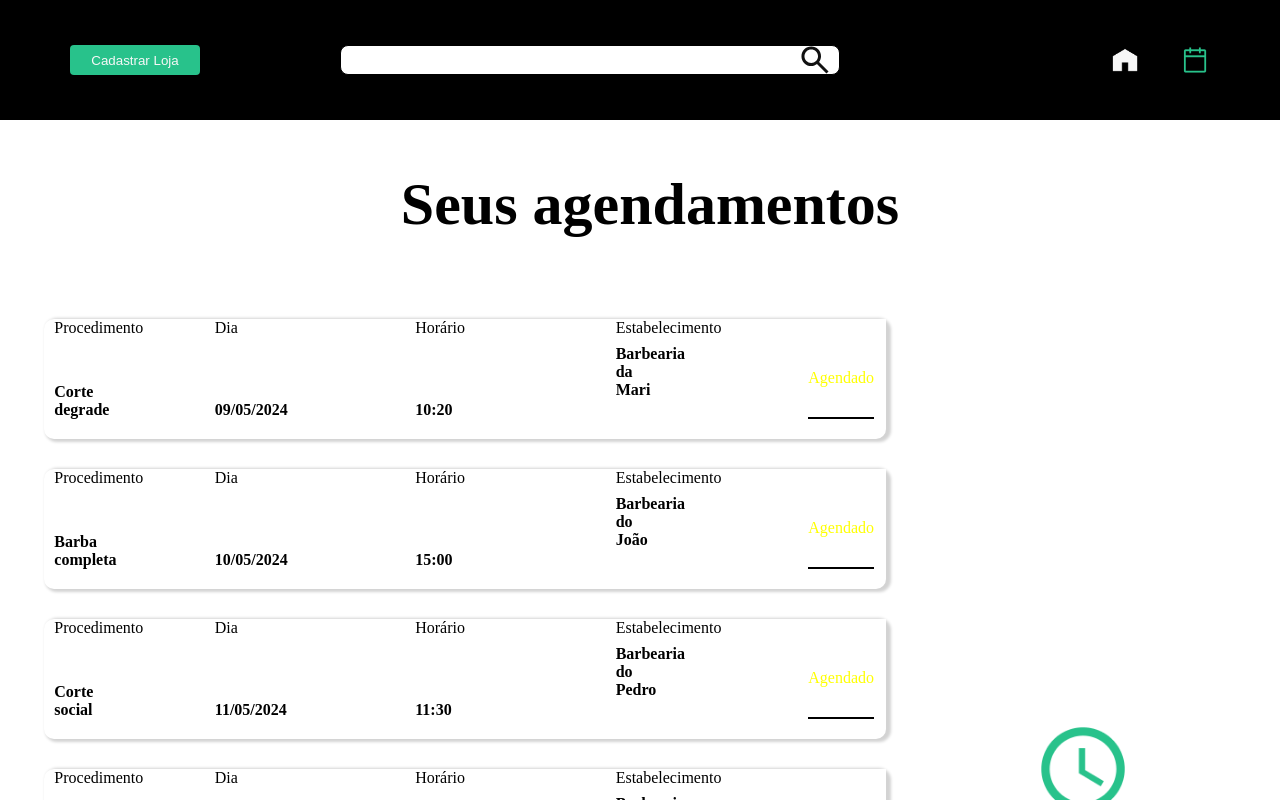
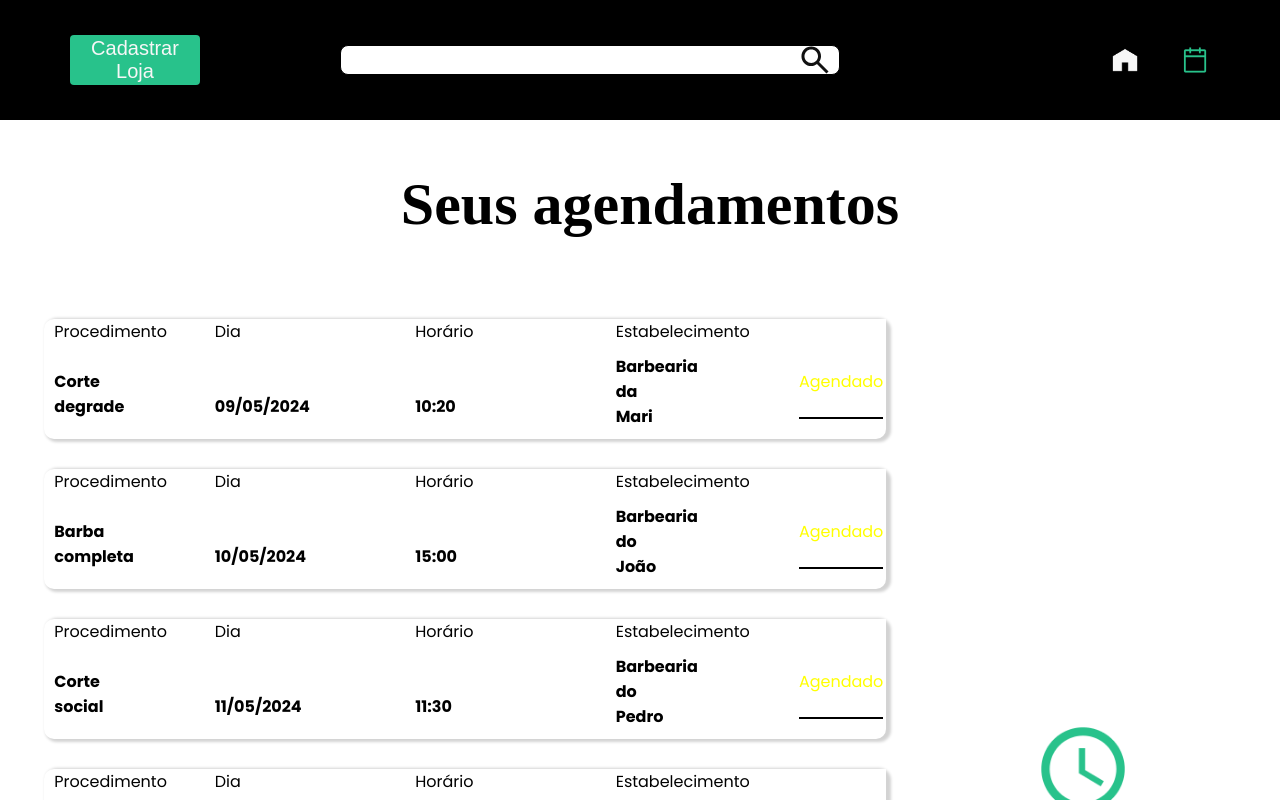
Before and after one commit to Agenda-Synapse/FrontEnd, an Angular app: page /hist-agenda in a window 1280 px wide. Shown: the top 800 px of the page. Built offline with nearby package versions, Linux system fonts and the light colour scheme; a web font is replaced by a local one.

Commit message:
Concluido

```diff
--- a/src/app/pages/hist-agenda/hist-agenda.component.html
+++ b/src/app/pages/hist-agenda/hist-agenda.component.html
@@ -28,8 +28,6 @@
     <h1>Seus agendamentos</h1>
 </div>
 
-<!-- <div class="histagendamentos"> -->
-
 
     <div class="agendamentos">
 
@@ -39,8 +37,6 @@
 
 
             <div class="hist" *ngFor="let agendamento of agendamentos">
-
-
 
                 <div class="procedimento">
 
--- a/src/app/pages/hist-agenda/hist-agenda.component.scss
+++ b/src/app/pages/hist-agenda/hist-agenda.component.scss
@@ -7,11 +7,13 @@
   background-color: rgb(0, 0, 0);
 
   .cadastro-loja {
-    height: 30px;
+    height: 50px;
     width: 130px;
     border-radius: 4px;
     border: none;
     color: var(--bg-princi);
+    font-family: var(--third-font);
+    font-size: 20px;
     background-color: var(--green);
     cursor: pointer;
   }
@@ -91,17 +93,19 @@ h1 {
       margin-bottom: 30px;
       height: 100px;
       width: 95%;
+
       border: none;
       border-radius: 10px;
       box-shadow: 3px 1px 3px 2px lightgray;
 
       .procedimento {
-        // height: 10px;
         width: 10px;
         padding-left: 10px;
         display: flex;
         flex-direction: column;
         justify-content: space-between;
+        font-family: var(--fourth-font) ;
+
       }
       .data {
         height: 100px;
@@ -109,6 +113,7 @@ h1 {
         display: flex;
         flex-direction: column;
         justify-content: space-between;
+        font-family: var(--fourth-font) ;
       }
 
       .horario {
@@ -117,14 +122,16 @@ h1 {
         display: flex;
         flex-direction: column;
         justify-content: space-between;
+        font-family: var(--fourth-font) ;
       }
 
       .estabelecimento {
-        height: 80px;
+        height: 110px;
         width: 50px;
         display: flex;
         flex-direction: column;
         justify-content: space-between;
+        font-family: var(--fourth-font) ;
       }
     }
     .status-loja {
@@ -140,6 +147,7 @@ h1 {
         padding-top: 50px;
         border-bottom: solid 2px black;
         color: yellow;
+        font-family: var(--fourth-font) ;
       }
     }
   }
```
